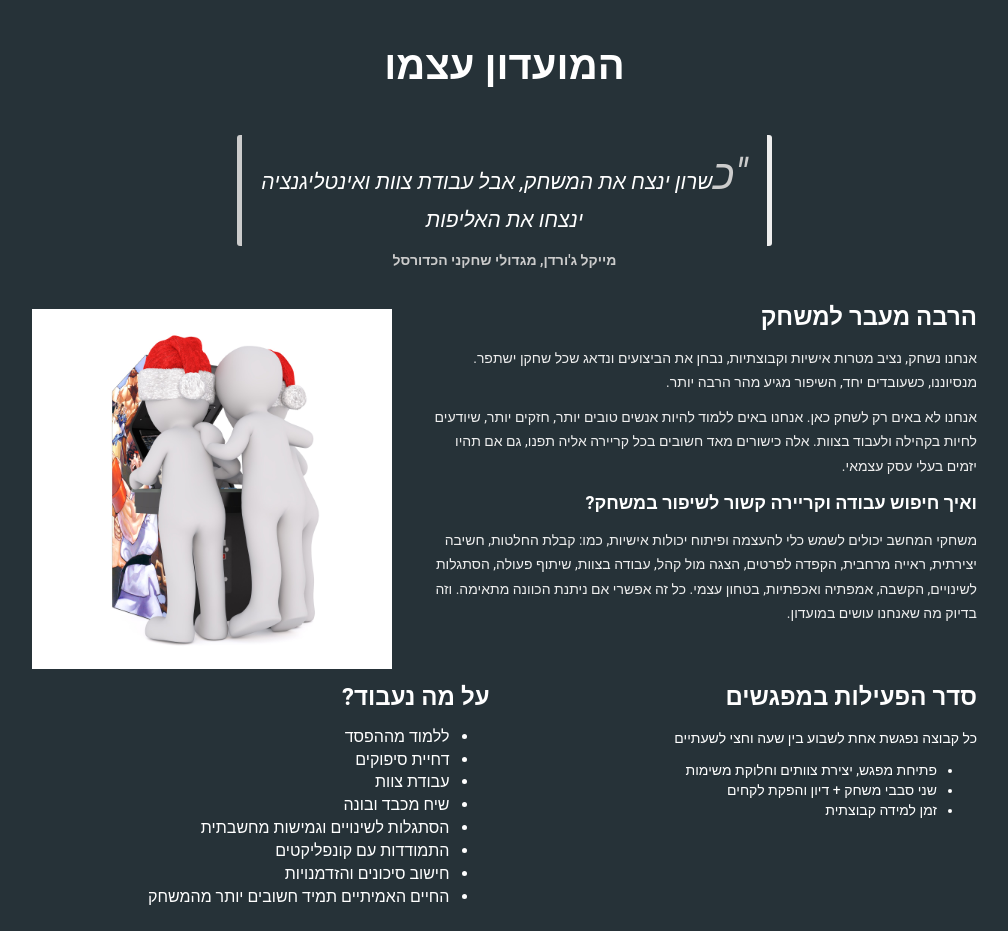
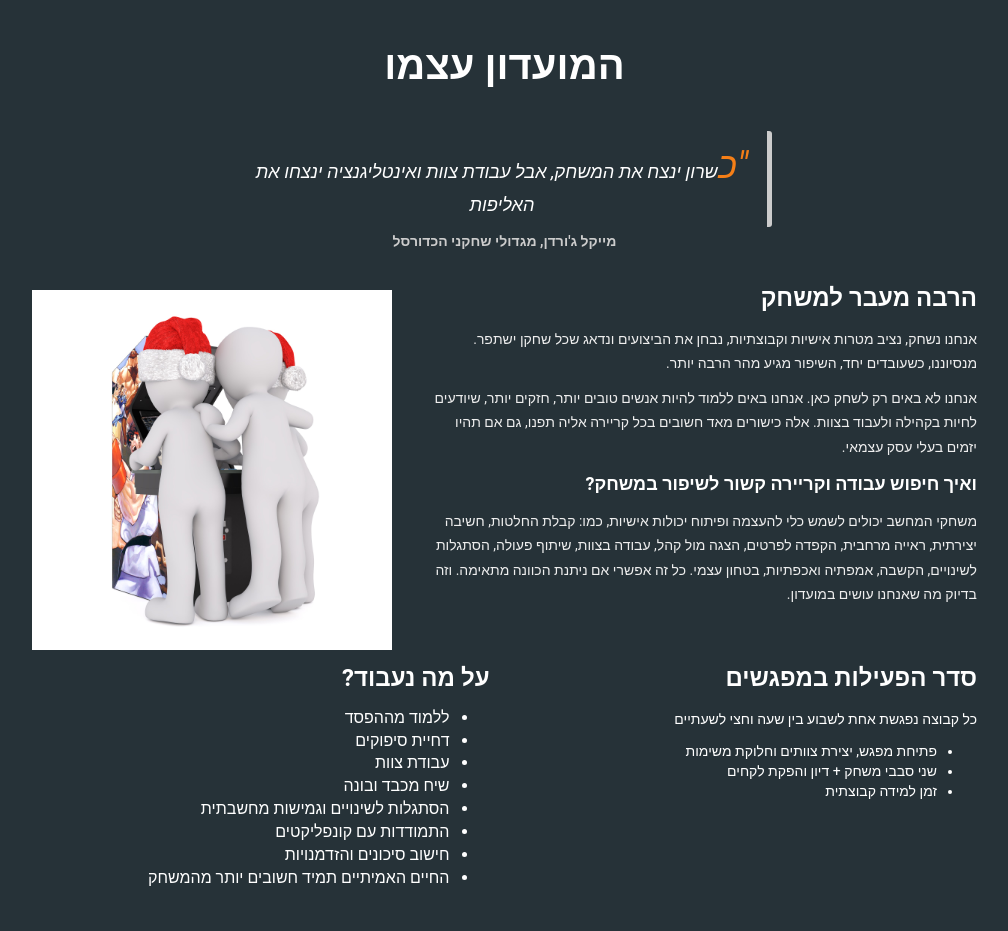
Before and after one commit to shacharoz/gamers-club, a plain HTML site: page index.html in a window 1280 px wide. Shown: the part 1740-2671 px from the top of the page, without its empty margins (38-1046 px from the left). Drawn offline with nearby package versions, Linux system fonts and the light colour scheme; a web font is replaced by a local one.

Commit message:
updating content

```diff
--- a/css/agency.css
+++ b/css/agency.css
@@ -50,14 +50,17 @@ body {
     border-left: 30px solid #8E8E9E;
 }
 
+
+
 blockquote {
-    border-left: 5px solid #ccc;
+   /* background: #FFF9C4;*/
+    border-right: 5px solid #ccc;
     border-radius: 3px;
     margin: 1.5em 10px 0px;
     padding: 0.5em 10px;
     text-align: center;
     font-style: italic;
-    font-size: 1.5em;
+    font-size: 1.3em;
 }
 blockquote:before {
     color: #ccc;
@@ -65,10 +68,12 @@ blockquote:before {
     margin-right: 0.25em;
 }
 blockquote::first-letter {
-    color:#ccc;
+    color:#F57F17;
     font-size: 200%;
     text-transform: capitalize;
 }
+
+
 
 .quote-heading {
     margin: 0.5em 10px 1.5em;
@@ -236,7 +241,7 @@ fieldset[disabled] .btn-xl.active {
 
 .navbar-default {
     border-color: transparent;
-  /*  background-color: #222; */
+   background-color: #37474F;
 }
 
 .navbar-default .navbar-brand {
```
